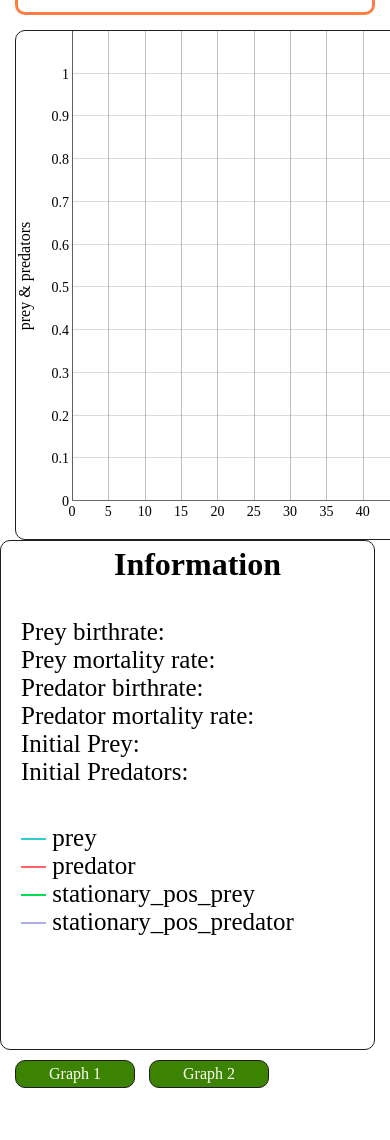
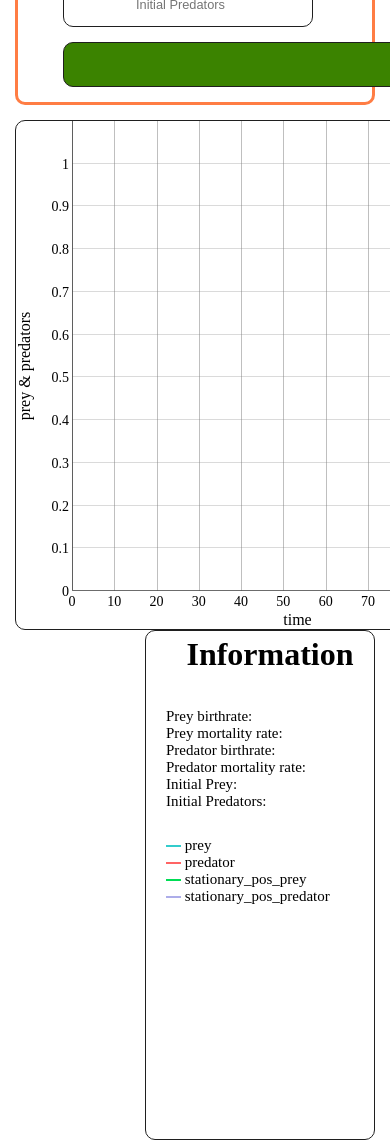
Before and after one commit to Patr1arch/Patr1arch.github.io, a plain HTML site: page index.html in a window 390 px wide. Shown: the part 421-1561 px from the top of the page. Drawn offline with Linux system fonts and the light colour scheme.

Commit message:
adaptive till width: 830

```diff
--- a/index.html
+++ b/index.html
@@ -91,13 +91,13 @@
 						</form>
 					</div>
 					<div class="outputs">
-						<div class="graph first" id="chart">
+						<div class="graph" id="chart">
 
 						</div>
 						<div class="inputs">
 							<div align=center class="info-title-div"> <h1>Information </h1></div>
 							<div class="info-div">
-								<p>Prey birthrate: <span id="prey_alpha"> </span> <br />
+								<p class = "font_size">Prey birthrate: <span id="prey_alpha"> </span> <br />
 								Prey mortality rate: <span id="prey_beta"> </span> <br />
 								Predator birthrate: <span id="pred_delta"> </span> <br />
 								Predator mortality rate: <span id="pred_gamma"> </span> <br />
--- a/style.css
+++ b/style.css
@@ -92,12 +92,13 @@ html,body{
 
 .inps{
 	margin-left: 15px;
-	margin-top: 15px;
+
 	margin-right: 15px;
 	margin-bottom: 15px;
 }
 .inp{
 	margin-left: 5px;
+	margin-top: 15px;
 	border: 1.5px solid #1f1f1f;
 	border-radius: 10px;
 	height: 45px;
@@ -106,6 +107,7 @@ html,body{
 	text-align: center;
 	font-size: 0.9em;
 }
+
 
 .bk{
 	background-color: #3b8300;
@@ -128,12 +130,6 @@ input::placeholder{
 	height: 510px;
 }
 
-.first{
-}
-
-.second{
-	display: none;
-}
 .inputs{
 	padding-left: 15px;
 	float: right;
@@ -414,3 +410,327 @@ input::placeholder{
     padding: 15px;
     overflow: auto;
 }
+@media (max-width: 1345px){
+	.inps{
+		margin-left: 30px;
+	}
+
+	.inp{
+		width: 200px;
+		font-size: 0.8em;
+	}
+	.bk{
+		/*margin-top: 15px;*/
+		width: 1250px;
+		font-size: 1em;
+	}
+	.graph{
+		width: 960px;
+	}
+
+	.chart_changer{
+		width: 100px;
+	}
+	.inputs{
+		width: 320px;
+	}
+	.font_size{
+		font-size: 20px;
+	}
+	.legend-div{
+		font-size: 20px;
+	}
+}
+
+@media (max-width: 1319px){
+	.inps{
+		margin-left: 45px;
+	}
+
+	.inp{
+		width: 190px;
+		font-size: 0.8em;
+	}
+	.bk{
+		/*margin-top: 15px;*/
+		width: 1190px;
+		font-size: 1em;
+	}
+	.graph{
+		width: 940px;
+	}
+
+	.chart_changer{
+		width: 100px;
+	}
+	.inputs{
+		width: 320px;
+	}
+	.font_size{
+		font-size: 20px;
+	}
+	.legend-div{
+		font-size: 20px;
+	}
+}
+
+@media (max-width: 1280px){
+	.inps{
+		margin-left: 10px;
+		margin-right: 10px;
+	}
+
+	.inp{
+		width: 190px;
+		font-size: 0.8em;
+	}
+	.bk{
+		/*margin-top: 15px;*/
+		width: 1190px;
+		font-size: 1em;
+	}
+	.graph{
+		width: 900px;
+	}
+
+	.chart_changer{
+		width: 100px;
+	}
+	.inputs{
+		width: 300px;
+	}
+	.font_size{
+		font-size: 20px;
+	}
+	.legend-div{
+		font-size: 20px;
+	}
+}
+
+@media (max-width:1243px){
+	.inps{
+		margin-left: 10px;
+		margin-right: 10px;
+	}
+
+	.inp{
+		width: 188px;
+		font-size: 0.8em;
+	}
+	.bk{
+		width: 1175px;
+		font-size: 1em;
+	}
+	.graph{
+		width: 800px;
+	}
+
+	.inputs{
+		width: 350px;
+	}
+
+	.chart_changer{
+		width: 100px;
+	}
+}
+
+@media (max-width:1232px){
+	.inp{
+		width: 165px;
+		font-size: 0.8em;
+	}
+	.bk{
+		width: 1036px;
+		font-size: 1em;
+	}
+	.graph{
+		width: 700px;
+	}
+
+	.chart_changer{
+		width: 100px;
+	}
+}
+
+@media (max-width: 1111px){
+	.inps{
+		margin-left: 30px;
+	}
+
+	.inp{
+		width: 300px;
+		font-size: 0.8em;
+	}
+	.bk{
+		/*margin-top: 15px;*/
+		width: 920px;
+		font-size: 1em;
+	}
+	.graph{
+		width: 650px;
+	}
+
+	.chart_changer{
+		width: 100px;
+	}
+	.inputs{
+		width: 320px;
+	}
+	.font_size{
+		font-size: 20px;
+	}
+	.legend-div{
+		font-size: 20px;
+	}
+}
+@media (max-width:1006px){
+	.inps{
+		margin-left: 30px;
+	}
+
+	.inp{
+		width: 290px;
+		font-size: 0.8em;
+	}
+	.bk{
+		width: 890px;
+		font-size: 1em;
+	}
+	.graph{
+		width: 625px;
+	}
+
+	.chart_changer{
+		width: 100px;
+	}
+	.inputs{
+		width: 320px;
+	}
+	.font_size{
+		font-size: 20px;
+	}
+	.legend-div{
+		font-size: 20px;
+	}
+}
+
+@media (max-width:993px){
+	.inps{
+		margin-left: 40px;
+	}
+
+	.inp{
+		width: 250px;
+		font-size: 0.8em;
+	}
+	.bk{
+		width: 770px;
+		font-size: 1em;
+	}
+	.graph{
+		width: 600px;
+	}
+
+	.chart_changer{
+		width: 100px;
+	}
+	.inputs{
+		width: 250px;
+	}
+	.font_size{
+		font-size: 15px;
+	}
+	.legend-div{
+		font-size: 15px;
+	}
+}
+
+@media (max-width:881px){
+	.inps{
+		margin-left: 40px;
+	}
+
+	.inp{
+		width: 250px;
+		font-size: 0.8em;
+	}
+	.bk{
+		width: 770px;
+		font-size: 1em;
+	}
+	.graph{
+		width: 570px;
+	}
+
+	.chart_changer{
+		width: 100px;
+	}
+	.inputs{
+		width: 230px;
+	}
+	.font_size{
+		font-size: 15px;
+	}
+	.legend-div{
+		font-size: 15px;
+	}
+}
+
+@media (max-width:868px){
+	.inps{
+		margin-left: 40px;
+	}
+
+	.inp{
+		width: 235px;
+		font-size: 0.8em;
+	}
+	.bk{
+		width: 720px;
+		font-size: 1em;
+	}
+
+	.chart_changer{
+		width: 100px;
+	}
+}
+
+@media (max-width:830px){
+	.inps{
+		margin-left: 40px;
+	}
+
+	.inp{
+		width: 250px;
+		font-size: 0.8em;
+	}
+	.bk{
+		width: 770px;
+		font-size: 1em;
+	}
+	.graph{
+		width: 570px;
+	}
+
+	.chart_changer{
+		width: 100px;
+	}
+	.inputs{
+		width: 230px;
+	}
+	.font_size{
+		font-size: 15px;
+	}
+	.legend-div{
+		font-size: 15px;
+	}
+}
+
+
+@media (max-width:767px){
+
+}
+
+@media (max-width:420px){
+
+}
```
